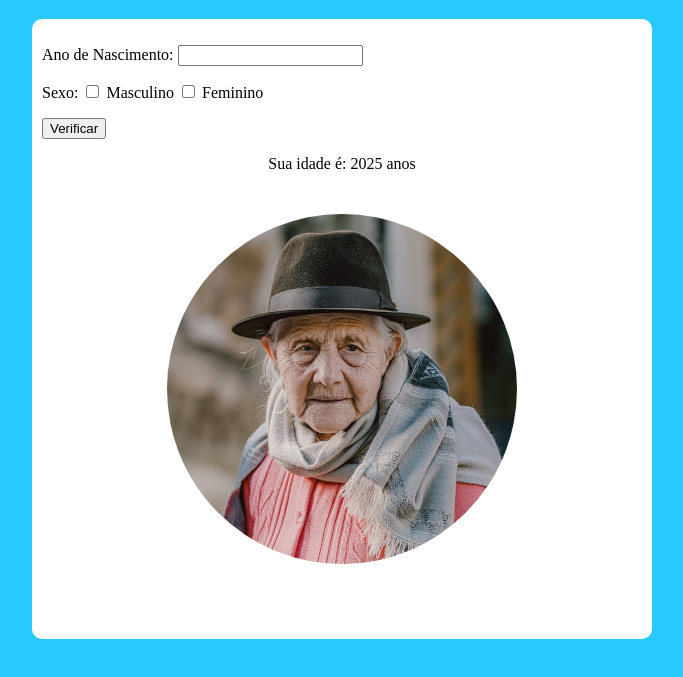
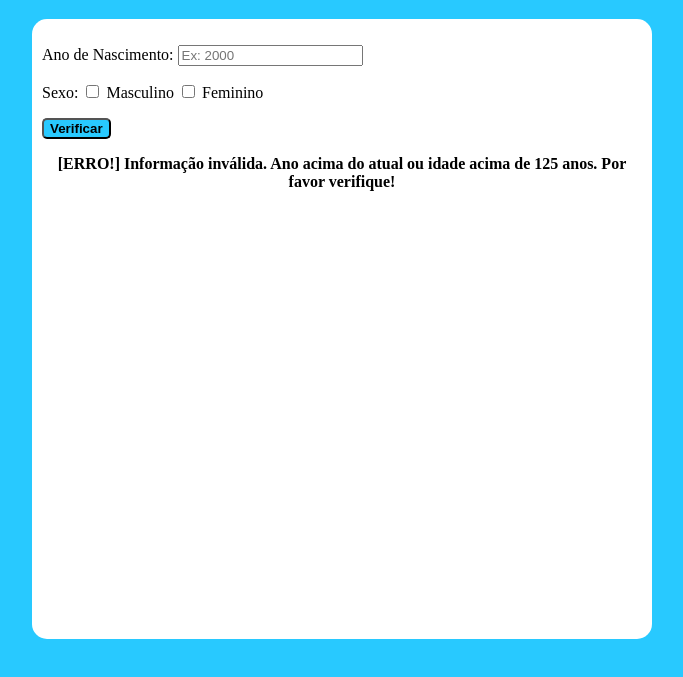
Before and after one commit to Kauadasilvalourenco/projeto_formulario_idade, a plain HTML site: page index.html in a window 1280 px wide. Both pictures are taken after a click on the button "Verificar". Shown: the part 61-738 px from the top of the page, without its empty margins (298-981 px from the left). Drawn offline with Linux system fonts and the light colour scheme.

Commit message:
Adicionado favicon
adicionado favicon e alterado algumas configurações de estilo

```diff
--- a/codigo_ex014.js
+++ b/codigo_ex014.js
@@ -26,7 +26,11 @@ function verificar() {
     // variáveis que recebem valores dos inputs
     var calculoIdade = anoAtual - anoNascimento
 
-    if (calculoIdade > 0 && calculoIdade < 14 && sexoMasculino == true) {
+    if (anoNascimento > anoAtual || calculoIdade > 125) {
+        idade.innerHTML = `[ERRO!] Informação inválida. Ano acima do atual ou idade acima de 125 anos. Por favor verifique!`
+    }
+    else {
+        if (calculoIdade > 0 && calculoIdade < 14 && sexoMasculino == true) {
         idade.innerHTML = `Sua idade é: ${calculoIdade} anos`
         imagemBebeHomem.style.display = "block"
         imagemBebeMulher.style.display = "none"
@@ -124,5 +128,5 @@ function verificar() {
             }
         }
     }
-
+    }
 }
--- a/estilo_ex014.css
+++ b/estilo_ex014.css
@@ -17,12 +17,19 @@ div#fundo_imagens{
     height: 600px;
     margin: auto;
     padding: 10px;
-    border-radius: 10px;
+    border-radius: 15px;
     position: relative;
+}
+
+input#botao_verificar{
+    font-weight: bold;
+    border-radius: 5px;
+    background-color: #00bfffd7;
 }
 
 p#idade{
     text-align: center;
+    font-weight: bold;
 }
 
 img {
--- a/index.html
+++ b/index.html
@@ -4,6 +4,7 @@
     <meta charset="UTF-8">
     <meta name="viewport" content="width=device-width, initial-scale=1.0">
     <title>Verificador de Idade</title>
+    <link rel="shortcut icon" href="favicon/favicon.ico" type="image/x-icon">
     <link rel="stylesheet" href="estilo_ex014.css">
 </head>
 <body>
@@ -12,7 +13,7 @@
 
     <div id="fundo_imagens">
         <p>
-            Ano de Nascimento: <input type="number" name="txt_ano_nascimento" id="txt_ano_nascimento">
+            Ano de Nascimento: <input type="number" name="txt_ano_nascimento" id="txt_ano_nascimento" placeholder="Ex: 2000">
         </p>
         <p>
             Sexo: <input type="checkbox" name="sexo_masculino" id="sexo_masculino"> Masculino
@@ -20,6 +21,7 @@
             <input type="checkbox" name="sexo_feminino" id="sexo_feminino"> Feminino
         </p>
         <input type="button" value="Verificar" id="botao_verificar">
+
         <p id="idade">Preencha os campos</p>
 
         <picture>
```
Also changed, not shown: favicon/favicon.ico (added).
